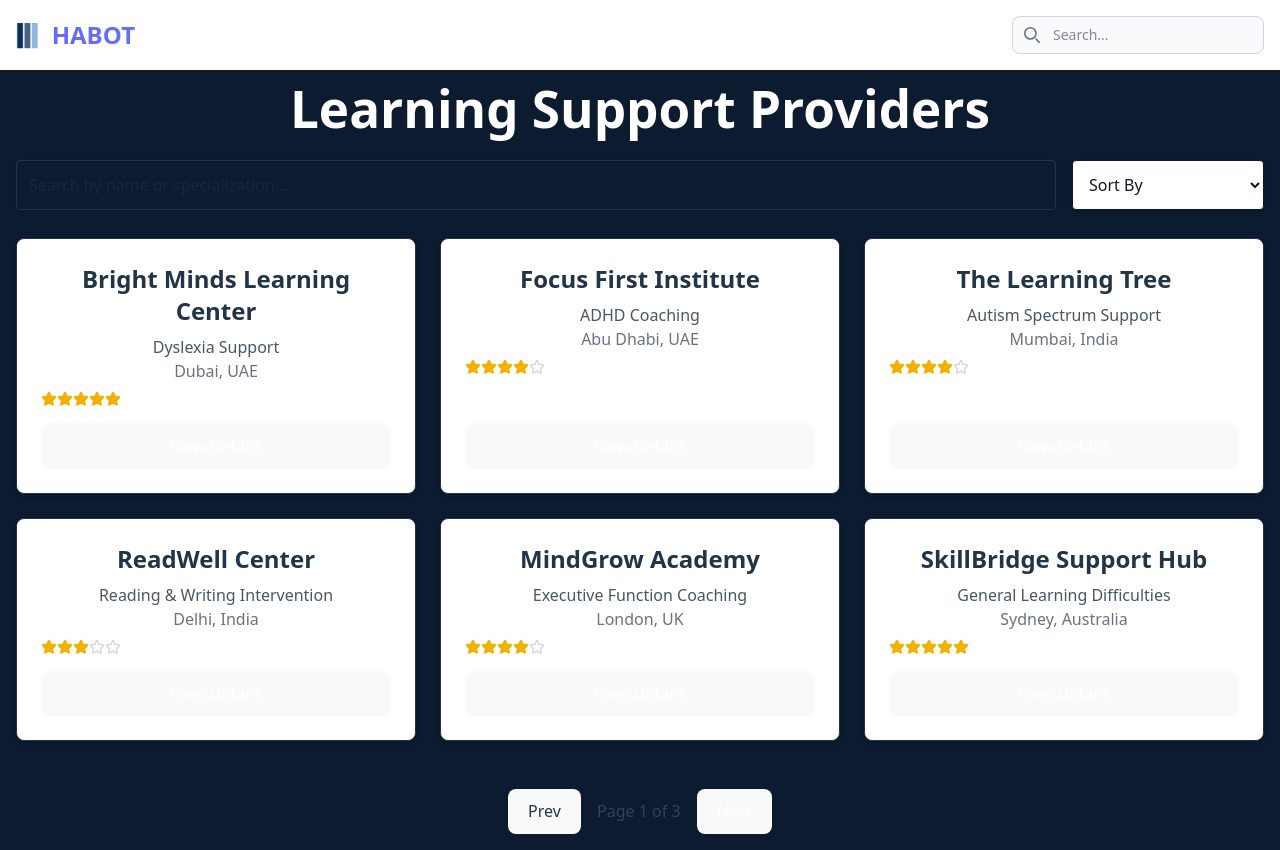
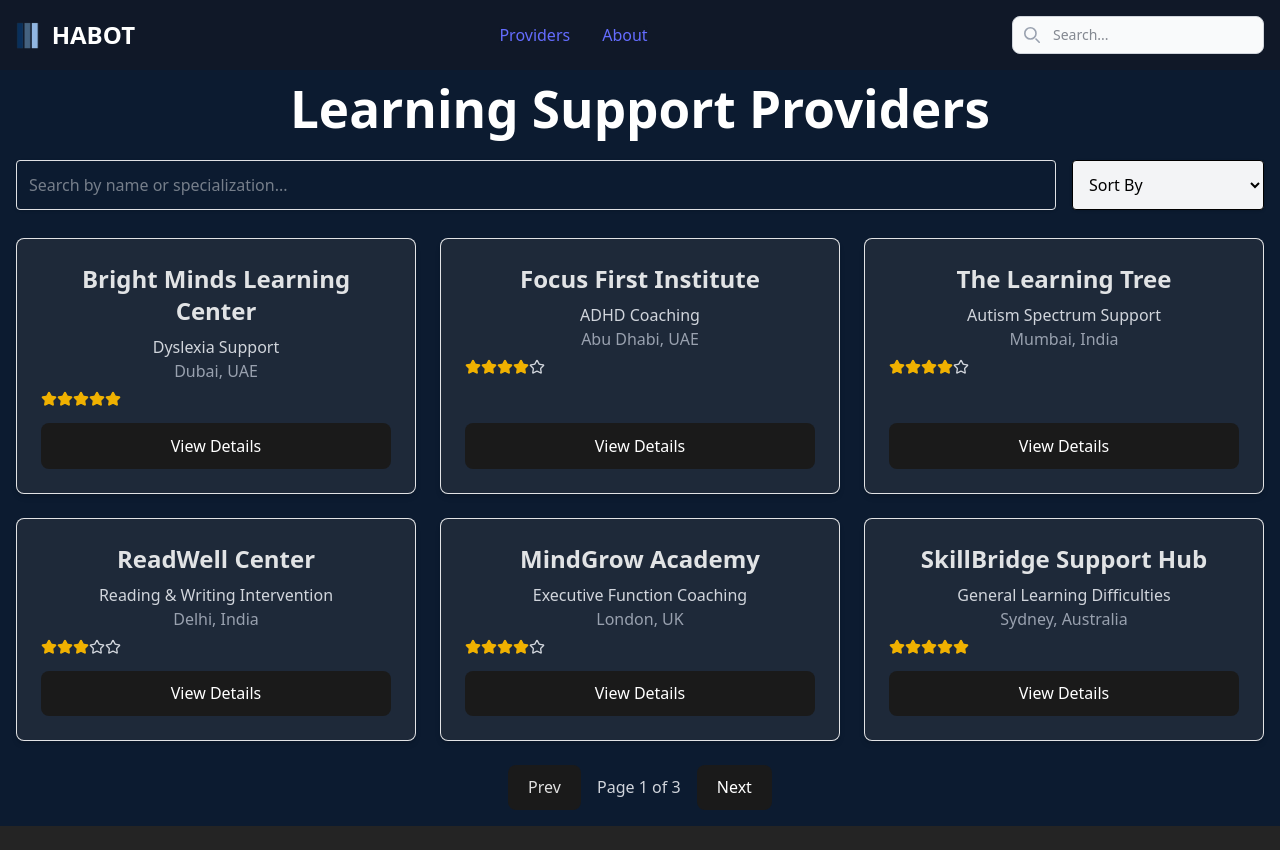
Before and after one commit to Arpit-Krishna/Habot-Learning-Support-Provider, a React (Vite) app in the folder frontend/: page /providers in a window 1280 px wide. After the commit the page ends 826 px from the top, so only its background shows below. Built offline with nearby package versions, Linux system fonts and the light colour scheme.

Commit message:
css handling and about page

```diff
--- a/frontend/src/App.jsx
+++ b/frontend/src/App.jsx
@@ -7,18 +7,18 @@ import Home from './components/Home';
 import ProviderList from "./components/Providers";
 import ProviderDetail from "./components/ProvidersDetails";
 import NotFound from "./components/NotFound";
-// import About from "./components/About";
+import About from "./components/About";
 
 function App() {
   return (
-    <div className="w-full h-auto bg-[#0C1B30] transition-colors duration-300">
+    <div className="dark w-full h-auto bg-[#0C1B30] transition-colors duration-300">
       <Router>
         <Navbar />
         <Routes>
           <Route path="/" element={<Home />} />
           <Route path="/providers" element={<ProviderList />} />
           <Route path="/providers/:id" element={<ProviderDetail />} />
-          {/* <Route path="/about" element={<About />} /> */}
+          <Route path="/about" element={<About />} />
           <Route path="/pnf" element={<NotFound/>} />
           <Route path="*" element={<NotFound/>} />
         </Routes>
--- /dev/null
+++ b/frontend/src/components/About.jsx
@@ -0,0 +1,36 @@
+import img from "../assets/habot.jpeg"
+export default function About() {
+  return (
+    <div className="bg-[#E6F0FA] min-h-screen text-[#1B2A41]">
+      {/* Header */}
+      <div className="bg-[#C3DDF2] py-16 text-center">
+        <p className="mt-10 text-4xl font-extrabold">About HABOT</p>
+      </div>
+
+      <div className="max-w-6xl mx-auto px-6 py-16 grid md:grid-cols-2 gap-12 items-start">
+
+        <div className="flex justify-center">
+          <img
+            src= {img}
+            alt="HABOT Tutoring Promo"
+            className="rounded-lg shadow-md w-full max-w-md object-cover"
+          />
+        </div>
+        <div className="space-y-6 pt-22 text-base leading-relaxed">
+          <p>
+            HABOT Connect DMCC simplifies the process for parents to find the right support for children with learning difficulties.
+            Our platform offers a focused directory of learning support providers, making it easy for families to browse, search, and connect.
+          </p>
+
+          <div>
+            <h2 className="text-xl font-semibold mb-2">Our Mission</h2>
+            <p>
+              We aim to empower parents by providing access to trusted and verified learning support providers.
+              Every child deserves the right guidance to unlock their full potential.
+            </p>
+          </div>
+        </div>
+      </div>
+    </div>
+  );
+}
--- a/frontend/src/components/Navbar.jsx
+++ b/frontend/src/components/Navbar.jsx
@@ -17,11 +17,11 @@ export default function Navbar() {
   };
 
   return (
-    <nav className="fixed top-0 left-0 w-full z-50 bg-white border-gray-200 dark:bg-gray-900">
+    <nav className="fixed top-0 left-0 w-full z-50 border-gray-200 bg-gray-900">
       <div className="max-w-screen-xl flex flex-wrap items-center justify-between mx-auto p-4">
         <a href="/" className="flex items-center space-x-3 rtl:space-x-reverse">
           <img src={logo} className="h-8" alt="Habot Logo" />
-          <span className="self-center text-2xl font-semibold whitespace-nowrap dark:text-white">
+          <span className="self-center text-2xl font-semibold whitespace-nowrap text-white">
             HABOT
           </span>
         </a>
@@ -29,7 +29,7 @@ export default function Navbar() {
         <div className="flex md:order-2">
           <div className="relative hidden md:block">
             <div className="absolute inset-y-0 start-0 flex items-center ps-3 pointer-events-none">
-              <svg className="w-4 h-4 text-gray-500 dark:text-gray-400" xmlns="http://www.w3.org/2000/svg" fill="none" viewBox="0 0 20 20">
+              <svg className="w-4 h-4 text-gray-400" xmlns="http://www.w3.org/2000/svg" fill="none" viewBox="0 0 20 20">
                 <path stroke="currentColor" strokeLinecap="round" strokeLinejoin="round" strokeWidth="2" d="m19 19-4-4m0-7A7 7 0 1 1 1 8a7 7 0 0 1 14 0Z" />
               </svg>
             </div>
@@ -67,15 +67,15 @@ export default function Navbar() {
               onChange={(e) => setSearchTerm(e.target.value)}
               onKeyDown={handleSearch}
               placeholder="Search..."
-              className="block w-full p-2 ps-10 text-sm text-gray-900 border border-gray-300 rounded-lg bg-gray-50 focus:ring-blue-500 focus:border-blue-500 dark:bg-gray-700 dark:border-gray-600 dark:placeholder-gray-400 dark:text-white"
+              className="block w-full p-2 ps-10 text-sm border rounded-lg  focus:ring-blue-500 focus:border-blue-500 bg-gray-700 border-gray-600 placeholder-gray-400 text-white"
             />
           </div>
 
-          {/* <ul className="flex flex-col p-4 md:p-0 mt-4 font-medium border border-gray-100 rounded-lg bg-gray-50 md:space-x-8 md:flex-row md:mt-0 md:border-0 md:bg-white dark:bg-gray-800 md:dark:bg-gray-900 dark:border-gray-700">
-            <li><a href="/providers" className="block py-2 px-3 text-white bg-blue-700 rounded-sm md:bg-transparent md:text-blue-700 md:p-0 md:dark:text-blue-500">Providers</a></li>
-            <li><a href="/about" className="block py-2 px-3 text-gray-900 rounded-sm hover:bg-gray-100 md:hover:bg-transparent md:hover:text-blue-700 md:p-0 dark:text-white">About</a></li>
-            <li><a href="#" className="block py-2 px-3 text-gray-900 rounded-sm hover:bg-gray-100 md:hover:bg-transparent md:hover:text-blue-700 md:p-0 dark:text-white">Services</a></li>
-          </ul> */}
+          <ul className="flex flex-col p-4 md:p-0 mt-4 font-medium border rounded-lg md:space-x-8 md:flex-row md:mt-0 md:border-0 bg-gray-800 md:bg-gray-900 border-gray-700">
+            <li><a href="/providers" className="block py-2 px-3 text-white bg-blue-700 rounded-sm md:bg-transparent md:p-0 md:text-blue-500">Providers</a></li>
+            <li><a href="/about" className="block py-2 px-3 rounded-sm hover:bg-gray-100 md:hover:bg-transparent md:hover:text-blue-700 md:p-0 text-white">About</a></li>
+            {/* <li><a href="#" className="block py-2 px-3  rounded-sm hover:bg-gray-100 md:hover:bg-transparent md:hover:text-blue-700 md:p-0 text-white">Services</a></li> */}
+          </ul>
         </div>
       </div>
     </nav>
--- a/frontend/src/components/PCard.jsx
+++ b/frontend/src/components/PCard.jsx
@@ -2,11 +2,11 @@ import { Star } from "lucide-react";
 
 export default function ProviderCard({ provider, onViewDetails }) {
   return (
-    <div className="p-6 border rounded-lg shadow-md bg-white dark:bg-gray-800 flex flex-col justify-between">
+    <div className="p-6 border rounded-lg shadow-md bg-gray-800 flex flex-col justify-between">
       <div>
         <h2 className="text-2xl font-bold mb-2">{provider.name}</h2>
-        <p className="text-gray-600 dark:text-gray-300">{provider.specialization}</p>
-        <p className="text-gray-500 dark:text-gray-400 mb-2">{provider.location}</p>
+        <p className="text-gray-300">{provider.specialization}</p>
+        <p className="text-gray-400 mb-2">{provider.location}</p>
         <div className="flex items-center mb-4">
           {Array.from({ length: provider.rating }).map((_, idx) => (
             <Star key={idx} className="w-4 h-4 text-yellow-500 fill-yellow-500" />
@@ -21,7 +21,6 @@ export default function ProviderCard({ provider, onViewDetails }) {
         className="mt-auto flex items-center justify-center gap-2
                    bg-blue-600 text-white
                    hover:bg-blue-700
-                   dark:bg-blue-500 dark:hover:bg-blue-600
                    py-2 px-4 rounded-lg
                    transition duration-300"
       >
--- a/frontend/src/components/Pagination.jsx
+++ b/frontend/src/components/Pagination.jsx
@@ -1,6 +1,6 @@
 export default function PaginationControls({ currentPage, totalPages, onPageChange }) {
   return (
-    <div className="flex justify-center items-center mt-6 space-x-4">
+    <div className="w-full bg-[#0C1B30] flex justify-center items-center space-x-4">
       <button
         onClick={() => onPageChange(Math.max(currentPage - 1, 1))}
         disabled={currentPage === 1}
@@ -13,7 +13,7 @@ export default function PaginationControls({ currentPage, totalPages, onPageChan
         Prev
       </button>
 
-      <span className="text-gray-700 dark:text-gray-300">
+      <span className="text-gray-300">
         Page {currentPage} of {totalPages}
       </span>
 
--- a/frontend/src/components/Providers.jsx
+++ b/frontend/src/components/Providers.jsx
@@ -95,7 +95,7 @@ export default function ProviderList() {
           ))
         ) : (
           <div className="col-span-full text-center mt-8">
-            <p className="text-lg text-gray-500 dark:text-gray-400 mb-2">
+            <p className="text-lg  text-gray-400 mb-2">
               No providers found. Please try a different search or filter.
             </p>
             <button
--- a/frontend/src/components/SearchBar.jsx
+++ b/frontend/src/components/SearchBar.jsx
@@ -15,7 +15,7 @@ export default function SearchSortBar({ query, onQueryChange, sortBy, onSortChan
         <select
           value={sortBy}
           onChange={(e) => onSortChange(e.target.value)}
-          className="w-full p-3 border rounded shadow-sm bg-white text-gray-900 dark:bg-gray-100 dark:text-black"
+          className="w-full p-3 border rounded shadow-sm bg-gray-100 text-black"
         >
           <option value="">Sort By</option>
           <option value="name">Name (A-Z)</option>
--- a/frontend/src/index.css
+++ b/frontend/src/index.css
@@ -5,7 +5,7 @@
   line-height: 1.5;
   font-weight: 400;
 
-  color-scheme: light dark;
+  /* color-scheme: light dark; */
   color: rgba(255, 255, 255, 0.87);
   background-color: #242424;
 
@@ -62,7 +62,7 @@ button:focus,
 button:focus-visible {
   outline: 4px auto -webkit-focus-ring-color;
 }
-
+/*
 @media (prefers-color-scheme: light) {
   :root {
     color: #213547;
@@ -74,4 +74,4 @@ button:focus-visible {
   button {
     background-color: #f9f9f9;
   }
-}
+} */
--- /dev/null
+++ b/frontend/tailwind.config.js
@@ -0,0 +1,23 @@
+// tailwind.config.js
+/** @type {import('tailwindcss').Config} */
+const config = {
+  content: [
+    "./index.html",
+    "./src/**/*.{js,ts,jsx,tsx}",
+  ],
+  darkMode: 'class', // force dark mode using 'dark' class
+  theme: {
+    extend: {
+      colors: {
+        primary: '#0f172a',
+        accent: '#38bdf8',
+      },
+      fontFamily: {
+        sans: ['Inter', 'sans-serif'],
+      },
+    },
+  },
+  plugins: [],
+};
+
+export default config;
```
Also changed, not shown: frontend/src/assets/habot.jpeg (added).
